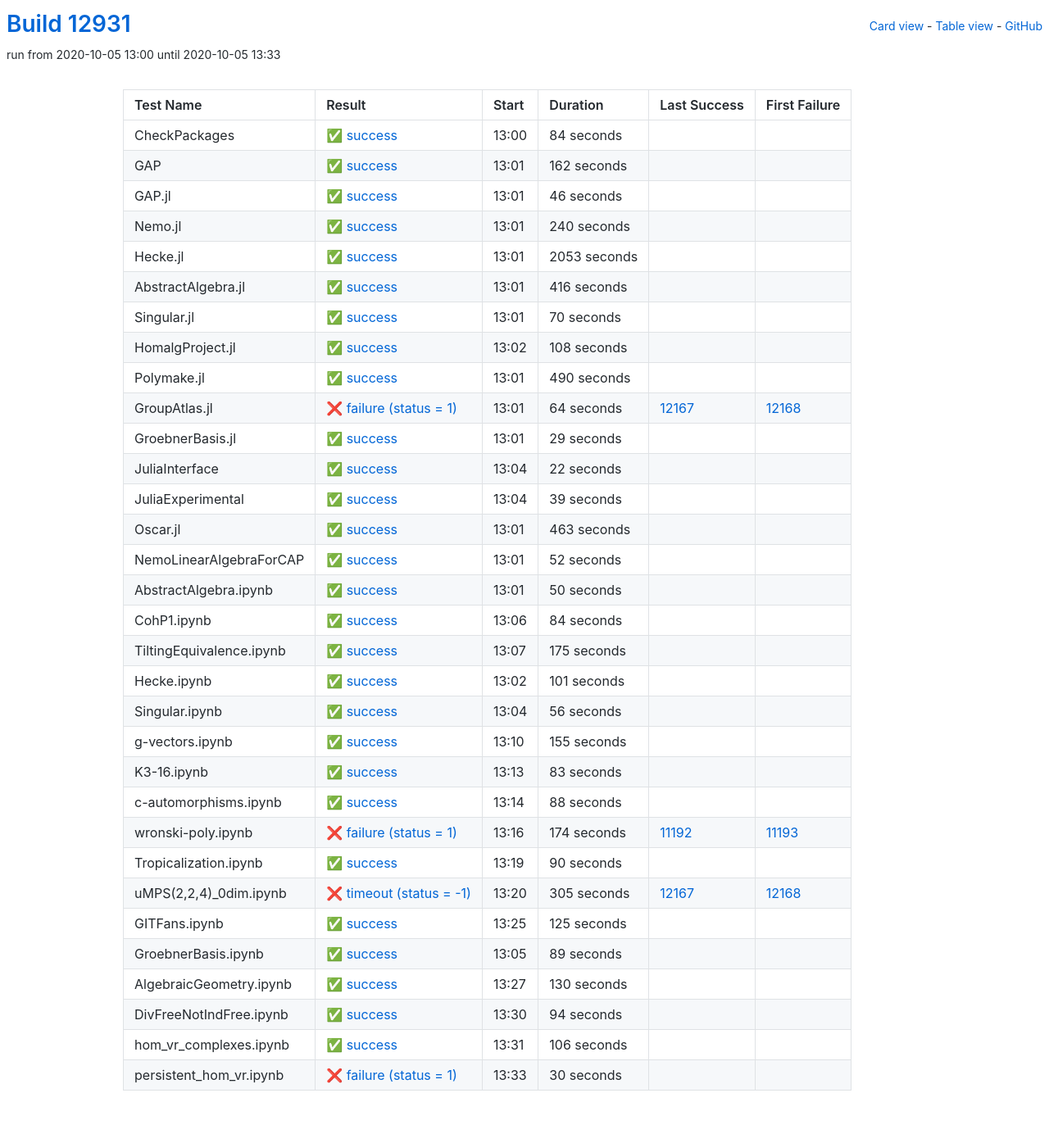
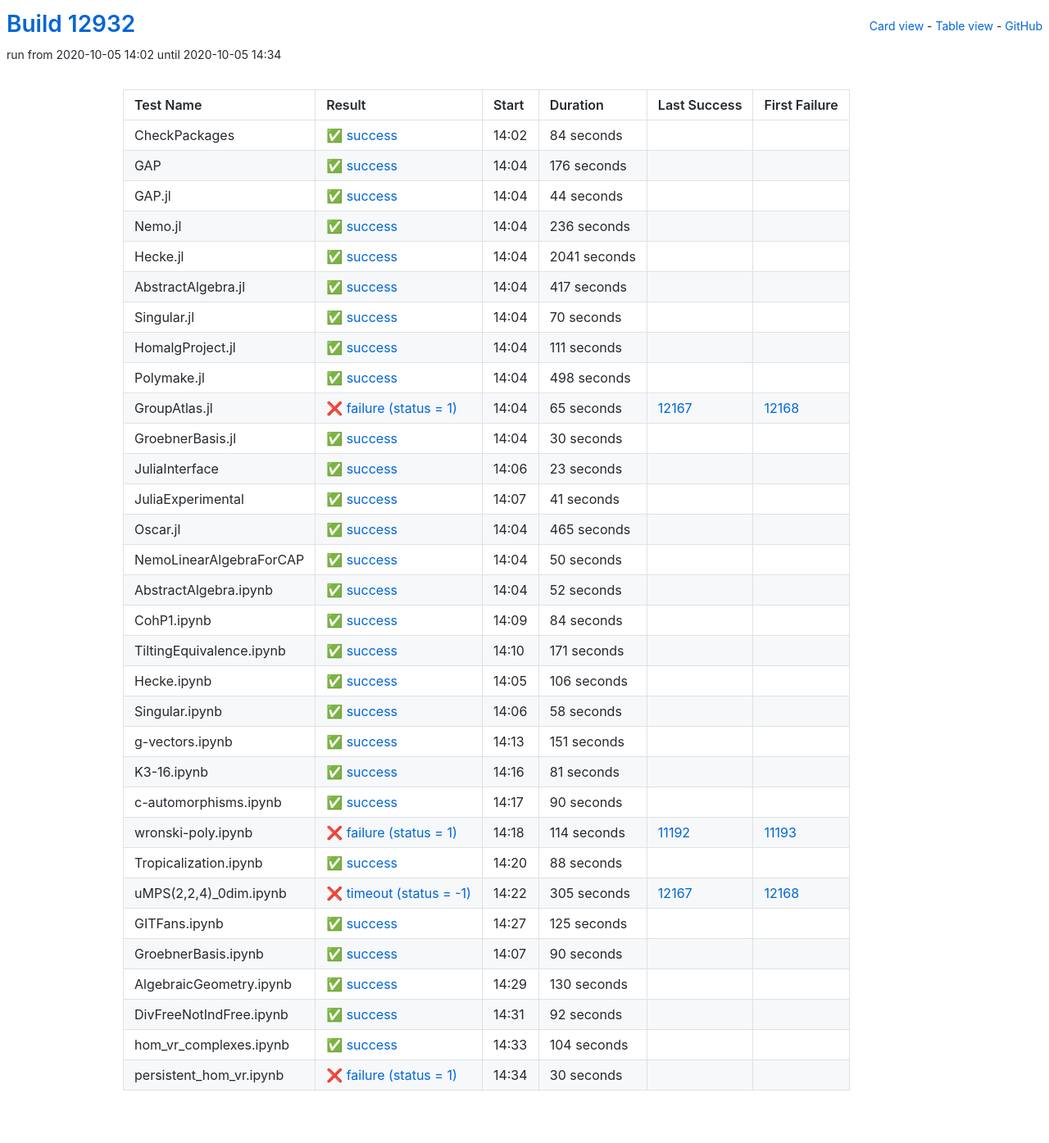
Before and after one commit to oscar-system/oscar-ci-status, a Jekyll site: the page built from table.html, in a window 1280 px wide. Shown: the whole page at 82% size. Built offline with Jekyll 4.4.1, drawn with Linux system fonts in a browser that asks for light colours.

Commit message:
Build #12932

```diff
--- a/_data/ci.yml
+++ b/_data/ci.yml
@@ -1,6 +1,6 @@
 ---
-build: 12931
-build_url: https://oscarci.mathematik.uni-kl.de/job/oscar/12931/
+build: 12932
+build_url: https://oscarci.mathematik.uni-kl.de/job/oscar/12932/
 job: oscar
 organization: oscar-system
 repo: oscar-ci-status
@@ -8,8 +8,8 @@
 tests:
 - name: CheckPackages
   id: checkpackages
-  log: https://oscarci.mathematik.uni-kl.de/job/oscar/12931/artifact/logs/build-12931/CheckPackages.log
-  start: 2020-10-05 13:00
+  log: https://oscarci.mathematik.uni-kl.de/job/oscar/12932/artifact/logs/build-12932/CheckPackages.log
+  start: 2020-10-05 14:02
   success: true
   exitcode: 0
   status: success
@@ -20,68 +20,68 @@
   first_failure_url:
 - name: GAP
   id: gap
-  log: https://oscarci.mathematik.uni-kl.de/job/oscar/12931/artifact/logs/build-12931/GAP.log
-  start: 2020-10-05 13:01
+  log: https://oscarci.mathematik.uni-kl.de/job/oscar/12932/artifact/logs/build-12932/GAP.log
+  start: 2020-10-05 14:04
   success: true
   exitcode: 0
   status: success
-  duration: 162
+  duration: 176
   last_success: false
   last_success_url:
   first_failure: false
   first_failure_url:
 - name: GAP.jl
   id: gap-jl
-  log: https://oscarci.mathematik.uni-kl.de/job/oscar/12931/artifact/logs/build-12931/GAP.jl.log
-  start: 2020-10-05 13:01
+  log: https://oscarci.mathematik.uni-kl.de/job/oscar/12932/artifact/logs/build-12932/GAP.jl.log
+  start: 2020-10-05 14:04
   success: true
   exitcode: 0
   status: success
-  duration: 46
+  duration: 44
   last_success: false
   last_success_url:
   first_failure: false
   first_failure_url:
 - name: Nemo.jl
   id: nemo-jl
-  log: https://oscarci.mathematik.uni-kl.de/job/oscar/12931/artifact/logs/build-12931/Nemo.jl.log
-  start: 2020-10-05 13:01
+  log: https://oscarci.mathematik.uni-kl.de/job/oscar/12932/artifact/logs/build-12932/Nemo.jl.log
+  start: 2020-10-05 14:04
   success: true
   exitcode: 0
   status: success
-  duration: 240
+  duration: 236
   last_success: false
   last_success_url:
   first_failure: false
   first_failure_url:
 - name: Hecke.jl
   id: hecke-jl
-  log: https://oscarci.mathematik.uni-kl.de/job/oscar/12931/artifact/logs/build-12931/Hecke.jl.log
-  start: 2020-10-05 13:01
+  log: https://oscarci.mathematik.uni-kl.de/job/oscar/12932/artifact/logs/build-12932/Hecke.jl.log
+  start: 2020-10-05 14:04
   success: true
   exitcode: 0
   status: success
-  duration: 2053
+  duration: 2041
   last_success: false
   last_success_url:
   first_failure: false
   first_failure_url:
 - name: AbstractAlgebra.jl
   id: abstractalgebra-jl
-  log: https://oscarci.mathematik.uni-kl.de/job/oscar/12931/artifact/logs/build-12931/AbstractAlgebra.jl.log
-  start: 2020-10-05 13:01
+  log: https://oscarci.mathematik.uni-kl.de/job/oscar/12932/artifact/logs/build-12932/AbstractAlgebra.jl.log
+  start: 2020-10-05 14:04
   success: true
   exitcode: 0
   status: success
-  duration: 416
+  duration: 417
   last_success: false
   last_success_url:
   first_failure: false
   first_failure_url:
 - name: Singular.jl
   id: singular-jl
-  log: https://oscarci.mathematik.uni-kl.de/job/oscar/12931/artifact/logs/build-12931/Singular.jl.log
-  start: 2020-10-05 13:01
+  log: https://oscarci.mathematik.uni-kl.de/job/oscar/12932/artifact/logs/build-12932/Singular.jl.log
+  start: 2020-10-05 14:04
   success: true
   exitcode: 0
   status: success
@@ -92,92 +92,104 @@
   first_failure_url:
 - name: HomalgProject.jl
   id: homalgproject-jl
-  log: https://oscarci.mathematik.uni-kl.de/job/oscar/12931/artifact/logs/build-12931/HomalgProject.jl.log
-  start: 2020-10-05 13:02
+  log: https://oscarci.mathematik.uni-kl.de/job/oscar/12932/artifact/logs/build-12932/HomalgProject.jl.log
+  start: 2020-10-05 14:04
   success: true
   exitcode: 0
   status: success
-  duration: 108
+  duration: 111
   last_success: false
   last_success_url:
   first_failure: false
   first_failure_url:
 - name: Polymake.jl
   id: polymake-jl
-  log: https://oscarci.mathematik.uni-kl.de/job/oscar/12931/artifact/logs/build-12931/Polymake.jl.log
-  start: 2020-10-05 13:01
+  log: https://oscarci.mathematik.uni-kl.de/job/oscar/12932/artifact/logs/build-12932/Polymake.jl.log
+  start: 2020-10-05 14:04
   success: true
   exitcode: 0
   status: success
-  duration: 490
+  duration: 498
   last_success: false
   last_success_url:
   first_failure: false
   first_failure_url:
 - name: GroupAtlas.jl
   id: groupatlas-jl
-  log: https://oscarci.mathematik.uni-kl.de/job/oscar/12931/artifact/logs/build-12931/GroupAtlas.jl.log
-  start: 2020-10-05 13:01
+  log: https://oscarci.mathematik.uni-kl.de/job/oscar/12932/artifact/logs/build-12932/GroupAtlas.jl.log
+  start: 2020-10-05 14:04
   success: false
   exitcode: 1
   status: failure
-  duration: 64
+  duration: 65
   last_success: 12167
   last_success_url: https://oscarci.mathematik.uni-kl.de/job/oscar/12167/
   first_failure: 12168
   first_failure_url: https://oscarci.mathematik.uni-kl.de/job/oscar/12168/
 - name: GroebnerBasis.jl
   id: groebnerbasis-jl
-  log: https://oscarci.mathematik.uni-kl.de/job/oscar/12931/artifact/logs/build-12931/GroebnerBasis.jl.log
-  start: 2020-10-05 13:01
+  log: https://oscarci.mathematik.uni-kl.de/job/oscar/12932/artifact/logs/build-12932/GroebnerBasis.jl.log
+  start: 2020-10-05 14:04
   success: true
   exitcode: 0
   status: success
-  duration: 29
+  duration: 30
   last_success: false
   last_success_url:
   first_failure: false
   first_failure_url:
 - name: JuliaInterface
   id: juliainterface
-  log: https://oscarci.mathematik.uni-kl.de/job/oscar/12931/artifact/logs/build-12931/JuliaInterface.log
-  start: 2020-10-05 13:04
+  log: https://oscarci.mathematik.uni-kl.de/job/oscar/12932/artifact/logs/build-12932/JuliaInterface.log
+  start: 2020-10-05 14:06
   success: true
   exitcode: 0
   status: success
-  duration: 22
+  duration: 23
   last_success: false
   last_success_url:
   first_failure: false
   first_failure_url:
 - name: JuliaExperimental
   id: juliaexperimental
-  log: https://oscarci.mathematik.uni-kl.de/job/oscar/12931/artifact/logs/build-12931/JuliaExperimental.log
-  start: 2020-10-05 13:04
+  log: https://oscarci.mathematik.uni-kl.de/job/oscar/12932/artifact/logs/build-12932/JuliaExperimental.log
+  start: 2020-10-05 14:07
   success: true
   exitcode: 0
   status: success
-  duration: 39
+  duration: 41
   last_success: false
   last_success_url:
   first_failure: false
   first_failure_url:
 - name: Oscar.jl
   id: oscar-jl
-  log: https://oscarci.mathematik.uni-kl.de/job/oscar/12931/artifact/logs/build-12931/Oscar.jl.log
-  start: 2020-10-05 13:01
+  log: https://oscarci.mathematik.uni-kl.de/job/oscar/12932/artifact/logs/build-12932/Oscar.jl.log
+  start: 2020-10-05 14:04
   success: true
   exitcode: 0
   status: success
-  duration: 463
+  duration: 465
   last_success: false
   last_success_url:
   first_failure: false
   first_failure_url:
 - name: NemoLinearAlgebraForCAP
   id: nemolinearalgebraforcap
-  log: https://oscarci.mathematik.uni-kl.de/job/oscar/12931/artifact/logs/build-12931/NemoLinearAlgebraForCAP.log
-  start: 2020-10-05 13:01
+  log: https://oscarci.mathematik.uni-kl.de/job/oscar/12932/artifact/logs/build-12932/NemoLinearAlgebraForCAP.log
+  start: 2020-10-05 14:04
+  success: true
+  exitcode: 0
+  status: success
+  duration: 50
+  last_success: false
+  last_success_url:
+  first_failure: false
+  first_failure_url:
+- name: AbstractAlgebra.ipynb
+  id: abstractalgebra-ipynb
+  log: https://oscarci.mathematik.uni-kl.de/job/oscar/12932/artifact/logs/build-12932/AbstractAlgebra.ipynb.log
+  start: 2020-10-05 14:04
   success: true
   exitcode: 0
   status: success
@@ -186,22 +198,10 @@
   last_success_url:
   first_failure: false
   first_failure_url:
-- name: AbstractAlgebra.ipynb
-  id: abstractalgebra-ipynb
-  log: https://oscarci.mathematik.uni-kl.de/job/oscar/12931/artifact/logs/build-12931/AbstractAlgebra.ipynb.log
-  start: 2020-10-05 13:01
-  success: true
-  exitcode: 0
-  status: success
-  duration: 50
-  last_success: false
-  last_success_url:
-  first_failure: false
-  first_failure_url:
 - name: CohP1.ipynb
   id: cohp1-ipynb
-  log: https://oscarci.mathematik.uni-kl.de/job/oscar/12931/artifact/logs/build-12931/CohP1.ipynb.log
-  start: 2020-10-05 13:06
+  log: https://oscarci.mathematik.uni-kl.de/job/oscar/12932/artifact/logs/build-12932/CohP1.ipynb.log
+  start: 2020-10-05 14:09
   success: true
   exitcode: 0
   status: success
@@ -212,68 +212,92 @@
   first_failure_url:
 - name: TiltingEquivalence.ipynb
   id: tiltingequivalence-ipynb
-  log: https://oscarci.mathematik.uni-kl.de/job/oscar/12931/artifact/logs/build-12931/TiltingEquivalence.ipynb.log
-  start: 2020-10-05 13:07
+  log: https://oscarci.mathematik.uni-kl.de/job/oscar/12932/artifact/logs/build-12932/TiltingEquivalence.ipynb.log
+  start: 2020-10-05 14:10
   success: true
   exitcode: 0
   status: success
-  duration: 175
+  duration: 171
   last_success: false
   last_success_url:
   first_failure: false
   first_failure_url:
 - name: Hecke.ipynb
   id: hecke-ipynb
-  log: https://oscarci.mathematik.uni-kl.de/job/oscar/12931/artifact/logs/build-12931/Hecke.ipynb.log
-  start: 2020-10-05 13:02
+  log: https://oscarci.mathematik.uni-kl.de/job/oscar/12932/artifact/logs/build-12932/Hecke.ipynb.log
+  start: 2020-10-05 14:05
   success: true
   exitcode: 0
   status: success
-  duration: 101
+  duration: 106
   last_success: false
   last_success_url:
   first_failure: false
   first_failure_url:
 - name: Singular.ipynb
   id: singular-ipynb
-  log: https://oscarci.mathematik.uni-kl.de/job/oscar/12931/artifact/logs/build-12931/Singular.ipynb.log
-  start: 2020-10-05 13:04
+  log: https://oscarci.mathematik.uni-kl.de/job/oscar/12932/artifact/logs/build-12932/Singular.ipynb.log
+  start: 2020-10-05 14:06
   success: true
   exitcode: 0
   status: success
-  duration: 56
+  duration: 58
   last_success: false
   last_success_url:
   first_failure: false
   first_failure_url:
 - name: g-vectors.ipynb
   id: g-vectors-ipynb
-  log: https://oscarci.mathematik.uni-kl.de/job/oscar/12931/artifact/logs/build-12931/g-vectors.ipynb.log
-  start: 2020-10-05 13:10
+  log: https://oscarci.mathematik.uni-kl.de/job/oscar/12932/artifact/logs/build-12932/g-vectors.ipynb.log
+  start: 2020-10-05 14:13
   success: true
   exitcode: 0
   status: success
-  duration: 155
+  duration: 151
   last_success: false
   last_success_url:
   first_failure: false
   first_failure_url:
 - name: K3-16.ipynb
   id: k3-16-ipynb
-  log: https://oscarci.mathematik.uni-kl.de/job/oscar/12931/artifact/logs/build-12931/K3-16.ipynb.log
-  start: 2020-10-05 13:13
+  log: https://oscarci.mathematik.uni-kl.de/job/oscar/12932/artifact/logs/build-12932/K3-16.ipynb.log
+  start: 2020-10-05 14:16
   success: true
   exitcode: 0
   status: success
-  duration: 83
+  duration: 81
   last_success: false
   last_success_url:
   first_failure: false
   first_failure_url:
 - name: c-automorphisms.ipynb
   id: c-automorphisms-ipynb
-  log: https://oscarci.mathematik.uni-kl.de/job/oscar/12931/artifact/logs/build-12931/c-automorphisms.ipynb.log
-  start: 2020-10-05 13:14
+  log: https://oscarci.mathematik.uni-kl.de/job/oscar/12932/artifact/logs/build-12932/c-automorphisms.ipynb.log
+  start: 2020-10-05 14:17
+  success: true
+  exitcode: 0
+  status: success
+  duration: 90
+  last_success: false
+  last_success_url:
+  first_failure: false
+  first_failure_url:
+- name: wronski-poly.ipynb
+  id: wronski-poly-ipynb
+  log: https://oscarci.mathematik.uni-kl.de/job/oscar/12932/artifact/logs/build-12932/wronski-poly.ipynb.log
+  start: 2020-10-05 14:18
+  success: false
+  exitcode: 1
+  status: failure
+  duration: 114
+  last_success: 11192
+  last_success_url: https://oscarci.mathematik.uni-kl.de/job/oscar/11192/
+  first_failure: 11193
+  first_failure_url: https://oscarci.mathematik.uni-kl.de/job/oscar/11193/
+- name: Tropicalization.ipynb
+  id: tropicalization-ipynb
+  log: https://oscarci.mathematik.uni-kl.de/job/oscar/12932/artifact/logs/build-12932/Tropicalization.ipynb.log
+  start: 2020-10-05 14:20
   success: true
   exitcode: 0
   status: success
@@ -282,34 +306,10 @@
   last_success_url:
   first_failure: false
   first_failure_url:
-- name: wronski-poly.ipynb
-  id: wronski-poly-ipynb
-  log: https://oscarci.mathematik.uni-kl.de/job/oscar/12931/artifact/logs/build-12931/wronski-poly.ipynb.log
-  start: 2020-10-05 13:16
-  success: false
-  exitcode: 1
-  status: failure
-  duration: 174
-  last_success: 11192
-  last_success_url: https://oscarci.mathematik.uni-kl.de/job/oscar/11192/
-  first_failure: 11193
-  first_failure_url: https://oscarci.mathematik.uni-kl.de/job/oscar/11193/
-- name: Tropicalization.ipynb
-  id: tropicalization-ipynb
-  log: https://oscarci.mathematik.uni-kl.de/job/oscar/12931/artifact/logs/build-12931/Tropicalization.ipynb.log
-  start: 2020-10-05 13:19
-  success: true
-  exitcode: 0
-  status: success
-  duration: 90
-  last_success: false
-  last_success_url:
-  first_failure: false
-  first_failure_url:
 - name: uMPS(2,2,4)_0dim.ipynb
   id: umps-2-2-4-0dim-ipynb
-  log: https://oscarci.mathematik.uni-kl.de/job/oscar/12931/artifact/logs/build-12931/uMPS-2-2-4-_0dim.ipynb.log
-  start: 2020-10-05 13:20
+  log: https://oscarci.mathematik.uni-kl.de/job/oscar/12932/artifact/logs/build-12932/uMPS-2-2-4-_0dim.ipynb.log
+  start: 2020-10-05 14:22
   success: false
   exitcode: -1
   status: timeout
@@ -320,8 +320,8 @@
   first_failure_url: https://oscarci.mathematik.uni-kl.de/job/oscar/12168/
 - name: GITFans.ipynb
   id: gitfans-ipynb
-  log: https://oscarci.mathematik.uni-kl.de/job/oscar/12931/artifact/logs/build-12931/GITFans.ipynb.log
-  start: 2020-10-05 13:25
+  log: https://oscarci.mathematik.uni-kl.de/job/oscar/12932/artifact/logs/build-12932/GITFans.ipynb.log
+  start: 2020-10-05 14:27
   success: true
   exitcode: 0
   status: success
@@ -332,20 +332,20 @@
   first_failure_url:
 - name: GroebnerBasis.ipynb
   id: groebnerbasis-ipynb
-  log: https://oscarci.mathematik.uni-kl.de/job/oscar/12931/artifact/logs/build-12931/GroebnerBasis.ipynb.log
-  start: 2020-10-05 13:05
+  log: https://oscarci.mathematik.uni-kl.de/job/oscar/12932/artifact/logs/build-12932/GroebnerBasis.ipynb.log
+  start: 2020-10-05 14:07
   success: true
   exitcode: 0
   status: success
-  duration: 89
+  duration: 90
   last_success: false
   last_success_url:
   first_failure: false
   first_failure_url:
 - name: AlgebraicGeometry.ipynb
   id: algebraicgeometry-ipynb
-  log: https://oscarci.mathematik.uni-kl.de/job/oscar/12931/artifact/logs/build-12931/AlgebraicGeometry.ipynb.log
-  start: 2020-10-05 13:27
+  log: https://oscarci.mathematik.uni-kl.de/job/oscar/12932/artifact/logs/build-12932/AlgebraicGeometry.ipynb.log
+  start: 2020-10-05 14:29
   success: true
   exitcode: 0
   status: success
@@ -356,32 +356,32 @@
   first_failure_url:
 - name: DivFreeNotIndFree.ipynb
   id: divfreenotindfree-ipynb
-  log: https://oscarci.mathematik.uni-kl.de/job/oscar/12931/artifact/logs/build-12931/DivFreeNotIndFree.ipynb.log
-  start: 2020-10-05 13:30
+  log: https://oscarci.mathematik.uni-kl.de/job/oscar/12932/artifact/logs/build-12932/DivFreeNotIndFree.ipynb.log
+  start: 2020-10-05 14:31
   success: true
   exitcode: 0
   status: success
-  duration: 94
+  duration: 92
   last_success: false
   last_success_url:
   first_failure: false
   first_failure_url:
 - name: hom_vr_complexes.ipynb
   id: hom-vr-complexes-ipynb
-  log: https://oscarci.mathematik.uni-kl.de/job/oscar/12931/artifact/logs/build-12931/hom_vr_complexes.ipynb.log
-  start: 2020-10-05 13:31
+  log: https://oscarci.mathematik.uni-kl.de/job/oscar/12932/artifact/logs/build-12932/hom_vr_complexes.ipynb.log
+  start: 2020-10-05 14:33
   success: true
   exitcode: 0
   status: success
-  duration: 106
+  duration: 104
   last_success: false
   last_success_url:
   first_failure: false
   first_failure_url:
 - name: persistent_hom_vr.ipynb
   id: persistent-hom-vr-ipynb
-  log: https://oscarci.mathematik.uni-kl.de/job/oscar/12931/artifact/logs/build-12931/persistent_hom_vr.ipynb.log
-  start: 2020-10-05 13:33
+  log: https://oscarci.mathematik.uni-kl.de/job/oscar/12932/artifact/logs/build-12932/persistent_hom_vr.ipynb.log
+  start: 2020-10-05 14:34
   success: false
   exitcode: 1
   status: failure
```
Also changed, not shown: README.md.
